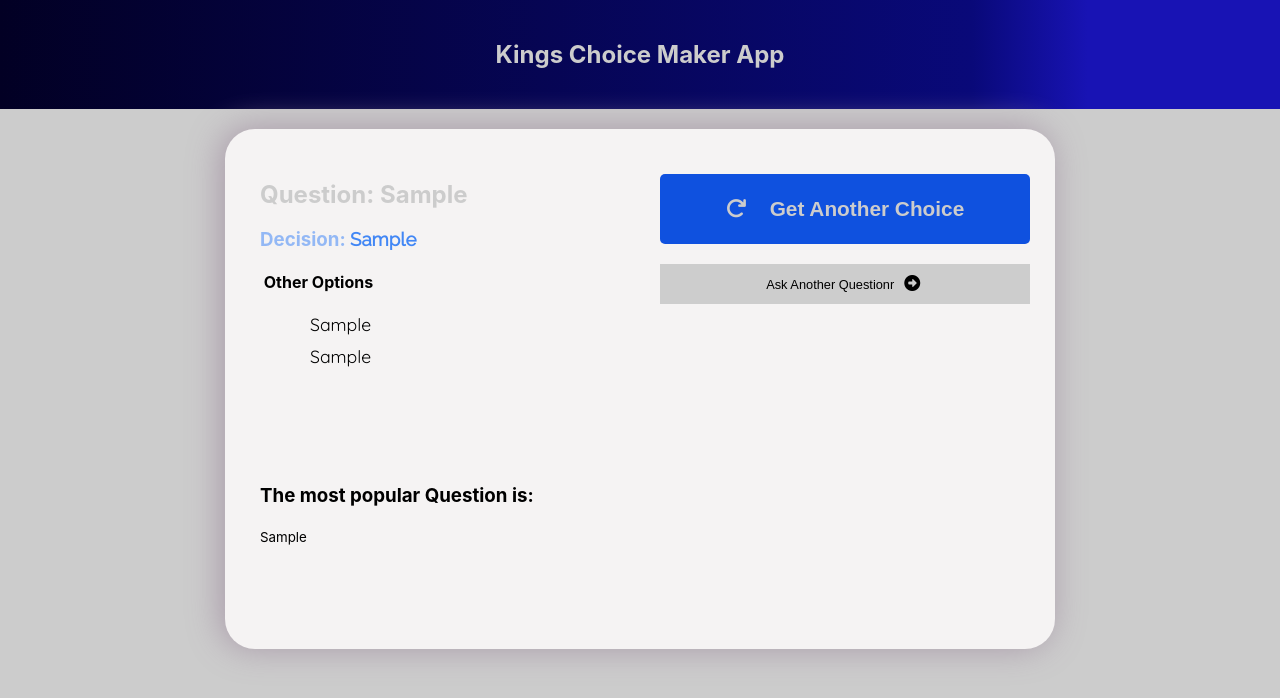
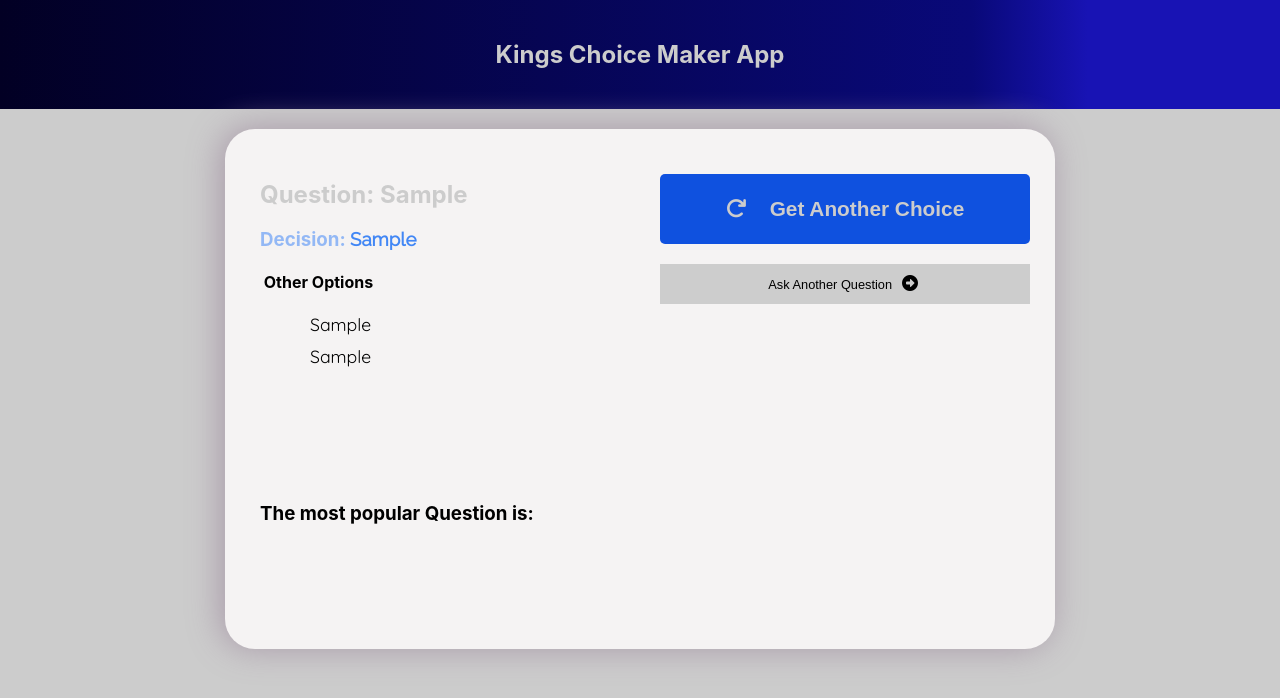
Before and after one commit to Kingscliq/kings-choice-maker-app, a React (Create React App) app: page / in a window 1280 px wide. Both pictures are taken after typing "Sample", "Sample", "Sample" into the empty fields and a click on the button "Answer". Shown: the top 698 px of the page. Built offline with nearby package versions, Linux system fonts and the light colour scheme.

Commit message:
bug fix on adding questions to the QuestionsPop Array

```diff
--- a/src/components/Decision.js
+++ b/src/components/Decision.js
@@ -76,13 +76,16 @@ export class Decision extends Component {
         }
    }
    getMostFrequentQuestion = () => {
-       const {questionsPop} = this.props
-        return questionsPop.sort((x,y) =>
-              questionsPop.filter(w => w===x).length
-            - questionsPop.filter(w => w===y).length
-        ).pop();
+    //    const {questionsPop} = this.props
+    //     return questionsPop.sort((x,y) =>
+    //           questionsPop.filter(w => w===x).length
+    //         - questionsPop.filter(w => w===y).length
+    //     ).pop();
+    const {questionsPop} = this.props
 
-    console.log(this)
+    questionsPop.map((question) => console.log(question))
+
+
     }
 
    handleRandomAns = ()=> {
@@ -95,12 +98,12 @@ export class Decision extends Component {
    }
     render() {
 
-        const { back, answer, getRandomNumber,options, questions, getRandomValue, questionsPop } = this.props
-        let val = getRandomValue(options);
+        const { back, options, questions } = this.props
+
         let randomAnswer = this.state.ans
 
-        const popularQuestion = this.getMostFrequentQuestion(questionsPop)
-
+        // const popularQuestion = this.getMostFrequentQuestion(questionsPop)
+        console.log(this)
 
         return (
             <div style={divStyle}>
@@ -119,13 +122,15 @@ export class Decision extends Component {
                     <button style={mainBtn} onClick={this.handleRandomAns} >
                         <i className="fas fa-redo"></i>&nbsp; &nbsp; Get Another Choice</button>
 
-                    <button style={buttonDiv} onClick= {back}>Ask Another Questionr<i style={icon} className="fas fa-arrow-alt-circle-right"></i>&nbsp;</button>
+                    <button style={buttonDiv} onClick= {back}>Ask Another Question<i style={icon} className="fas fa-arrow-alt-circle-right"></i>&nbsp;</button>
                 </div>
                 <div>
                     <p>
                         <h3>The most popular Question is:</h3>
 
-                       <small> {popularQuestion}</small>
+                       <small>
+                            {this.getMostFrequentQuestion}
+                       </small>
 
 
 
--- a/src/components/MainApp.js
+++ b/src/components/MainApp.js
@@ -41,12 +41,12 @@ export class MainApp extends Component {
 
     // Go back to Previous Main Page
     back = () => {
-        const { step } = this.state;
+        const { step, questions, options } = this.state;
         this.setState({
             step: step - 1,
             questions:'',
             options: ['', ''],
-            questionsPop: []
+            questionsPop: this.state.questionsPop
 
         })
     }
```
